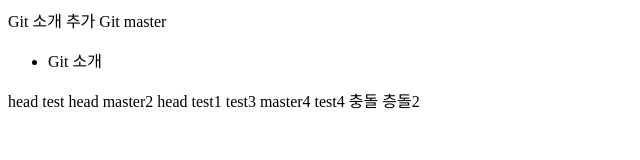
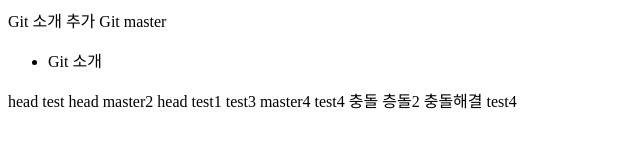
Before and after one commit to joung-suh/yk, a plain HTML site: page index.html in a window 1280 px wide. Shown: the whole page, without its empty margins (0-640 px from the left). Drawn offline with Linux system fonts and the light colour scheme.

Commit message:
충돌해결 test4

```diff
--- a/index.html
+++ b/index.html
@@ -15,4 +15,5 @@
     test4
     충돌
     층돌2
+    충돌해결 test4
 </html>
```
